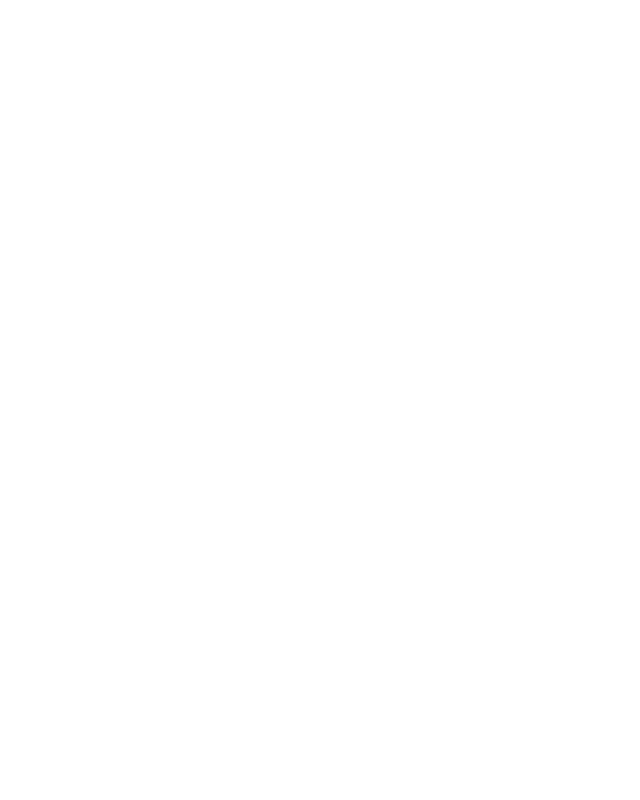
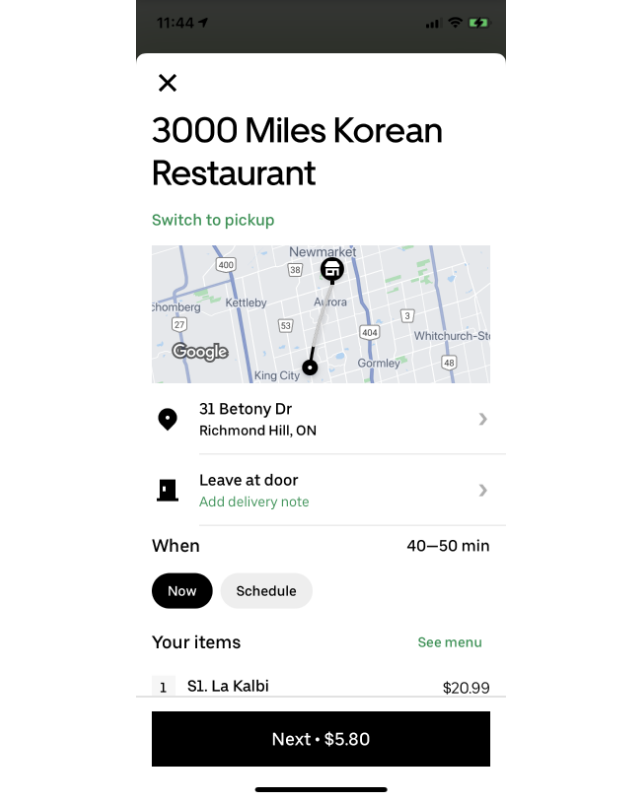
Before and after one commit to kohofinancial/decode-2021-fe, a React (Create React App) app in the folder frontend/: page /uber-eats in a window 1280 px wide. Shown: the whole page, without its empty margins (319-959 px from the left). Built offline with nearby package versions, Linux system fonts and the light colour scheme.

Commit message:
Added uber-eats page frontend for mock purchases

```diff
--- a/frontend/src/App.tsx
+++ b/frontend/src/App.tsx
@@ -42,6 +42,7 @@
 import CharityInformation from './pages/CharityInformation';
 import CharityDonation from './pages/CharityDonation';
 import LoginScreen from './pages/Login';
+import UberEats from './pages/UberEats';
 
 setupConfig({
   mode: 'ios',
@@ -60,6 +61,9 @@
         </Route>
         <Route path="/donation">
           <CharityDonation />
+        </Route>
+        <Route path="/uber-eats/">
+          <UberEats />
         </Route>
         <Route path="/tabs">
           <IonTabs>
--- /dev/null
+++ b/frontend/src/pages/UberEats.css
@@ -0,0 +1,3 @@
+.ubereats__image {
+  height: 100vh;
+}
--- /dev/null
+++ b/frontend/src/pages/UberEats.tsx
@@ -0,0 +1,48 @@
+import {
+  IonButton,
+  IonContent,
+  IonLabel,
+  IonPage,
+  IonImg,
+  IonAlert,
+} from '@ionic/react';
+import React, { useState }  from 'react';
+import './UberEats.css';
+
+const UberEats: React.FC = () => {
+  const [showAlert, setShowAlert] = useState(false);
+
+  const minPurchase = 10;
+  const maxPurchase = 50;
+  var purchaseAmount: number;
+
+  return (
+    <IonPage>
+      <IonContent fullscreen>
+        <IonAlert
+          isOpen={showAlert}
+          onDidDismiss={() => setShowAlert(false)}
+          header={'Purchase amount'}
+          message={'$' + (purchaseAmount = Math.floor(Math.random() * (maxPurchase * 100 - minPurchase * 100) + minPurchase * 100) / 100).toFixed(2)}
+          buttons={[
+            {
+              text: 'Cancel',
+              role: 'cancel',
+              cssClass: 'secondary',
+            },
+            {
+              text: 'Done',
+              handler: () => {
+                // TODO: Go back in history after confirming purchase
+                console.log('Purchase confirmed: $' + purchaseAmount);
+              }
+            }
+          ]}
+        />
+        <IonImg className="ubereats__image" src="assets/uber-eats.png" onClick={() => setShowAlert(true)}/>
+      </IonContent>
+    </IonPage>
+  );
+};
+
+export default UberEats;
```
Also changed, not shown: frontend/public/assets/uber-eats.png (added).
